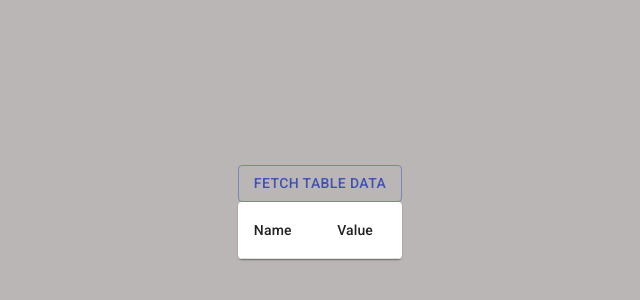
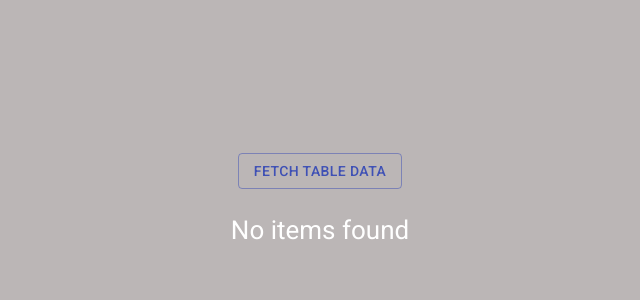
Before and after one commit to milosVlajic/loginPage, a React (Create React App) app: page /aboutus in a window 1280 px wide. Shown: the part 188-488 px from the top of the page, without its empty margins (320-960 px from the left). Built offline with nearby package versions, Linux system fonts and the light colour scheme.

Commit message:
start working on loadnig spinner

```diff
--- a/src/page/AboutUs.js
+++ b/src/page/AboutUs.js
@@ -9,12 +9,15 @@ import {
   TableHead,
   TableRow,
   Paper,
+  CircularProgress,
 } from '@material-ui/core';
 import { makeStyles } from '@material-ui/styles';
 
 const AboutUs = () => {
   const [table, setTable] = useState([]);
   const [rows, setRows] = useState([]);
+  const [loading, setLoading] = useState(false);
+  const [tableData, setTableData] = useState(false);
 
   // const rows = [
   //   { name: 1, value: 3 },
@@ -35,6 +38,7 @@ const AboutUs = () => {
   ];
 
   function fetchTableHandler() {
+    setLoading(true);
     fetch('https://httpbin.org/get')
       .then(response => {
         return response.json();
@@ -52,6 +56,8 @@ const AboutUs = () => {
           // console.log(`${property} : ${tableObject[property]}`);
         }
         setRows(tableArray);
+        setLoading(false);
+        setTableData(true);
       });
   }
 
@@ -62,6 +68,11 @@ const AboutUs = () => {
       <Button color="primary" variant="outlined" onClick={fetchDataHandler}>
         Fetch Table Data
       </Button>
+      {loading && <CircularProgress color="secondary" />}
+
+      {tableData || <p>No items found</p>}
+
+      {tableData && (
         <TableContainer component={Paper}>
           <Table aria-label="simple table">
             <TableHead>
@@ -81,6 +92,7 @@ const AboutUs = () => {
             </TableBody>
           </Table>
         </TableContainer>
+      )}
     </div>
   );
 };
```
Lines whose indentation alone changed are shown as unchanged.
